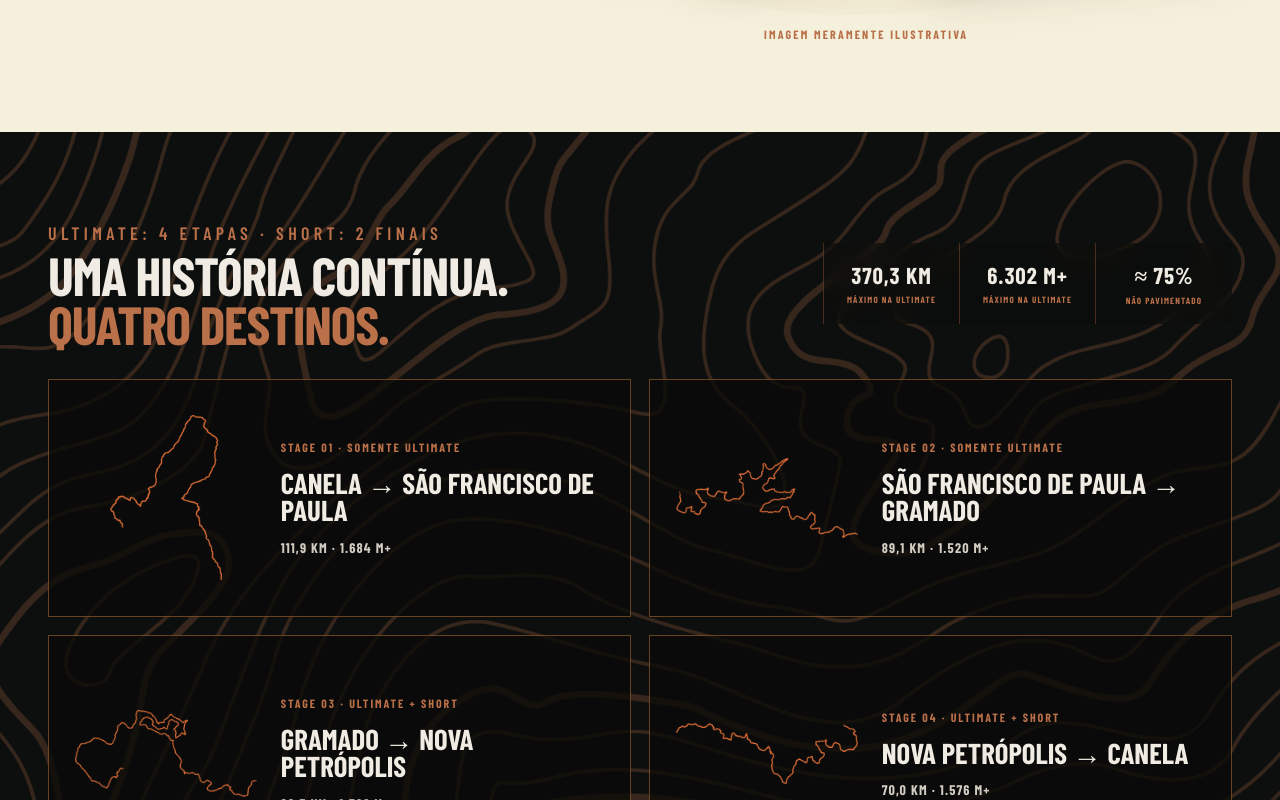
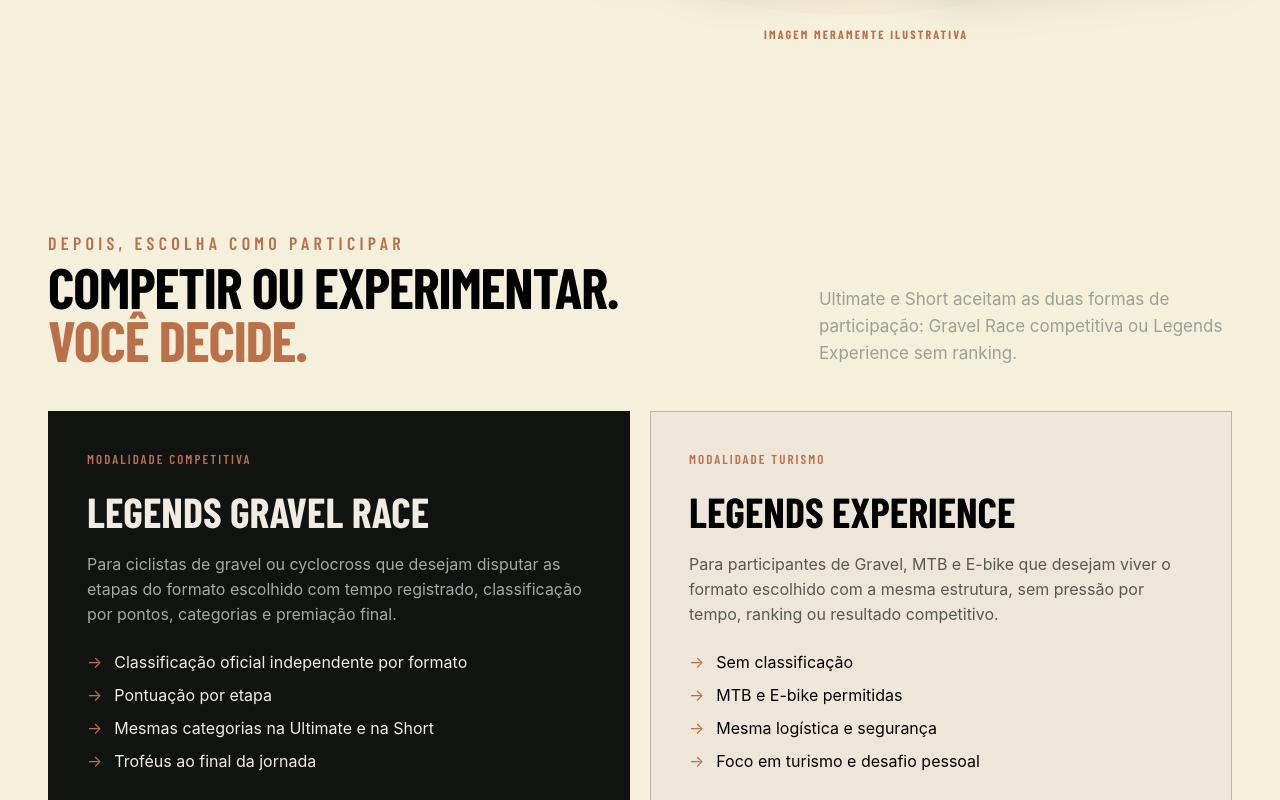
Before and after one commit to fabianolegends/legendsultimate, a Next.js app: page / in a window 1280 px wide. Shown: the part 3080-3880 px from the top of the page. Built offline with nearby package versions, Linux system fonts and the light colour scheme; a web font is replaced by a local one.

Commit message:
Remove route overview from homepage

```diff
--- a/app/page.tsx
+++ b/app/page.tsx
@@ -167,8 +167,6 @@ export function HomePage({ locale = "pt" }: { locale?: Locale }) {
         </figure>
       </div></section>
 
-      <section className="routePreview" id="percurso"><div className="wide"><div className="sectionHead"><div><p className="kicker">{t.routes.eyebrow}</p><h2>{t.routes.titleLead}<br /><em>{t.routes.titleAccent}</em></h2></div><div className="routeSummary"><span>{locale === "en" ? "370.3" : "370,3"} km<small>{t.routes.maxUltimate}</small></span><span>{locale === "en" ? "6,302" : "6.302"} m+<small>{t.routes.maxUltimate}</small></span><span>≈ 75%<small>{t.routes.nonPaved}</small></span></div></div><RouteExplorer stages={localizedStages} ariaLabel={t.routes.stagesAria} routeAltPrefix={t.routes.routeAlt} /></div></section>
-
       <section className="modes" id="modalidades"><div className="wide"><div className="sectionHead"><div><p className="kicker">{t.modes.eyebrow}</p><h2>{t.modes.titleLead}<br /><em>{t.modes.titleAccent}</em></h2></div><p>{t.modes.description}</p></div><div className="modeGrid"><div className="modeCard dark"><span className="tag">{t.modes.raceTag}</span><h3>Legends Gravel Race</h3><p>{t.modes.raceDescription}</p><ul>{t.modes.raceItems.map((item) => <li key={item}>{item}</li>)}</ul></div><div className="modeCard"><span className="tag">{t.modes.experienceTag}</span><h3>Legends Experience</h3><p>{t.modes.experienceDescription}</p><ul>{t.modes.experienceItems.map((item) => <li key={item}>{item}</li>)}</ul></div></div></div></section>
       <section className="factsBand"><div className="wide"><div className="sectionHead"><div><p className="kicker">{t.differences.eyebrow}</p><h2>{t.differences.titleLead}<br /><em>{t.differences.titleAccent}</em></h2></div><p>{t.differences.description}</p></div><div className="factsGrid">{localizedDifferences.map(([n,title,text]) => <div className="fact" key={n}><span>{n}</span><h3>{title}</h3><p>{text}</p></div>)}</div></div></section>
       <section className="engineHome" id="race-engine"><div className="wide"><div className="engineHomeHead"><div><p className="kicker">{t.raceEngine.eyebrow}</p><h2>{t.raceEngine.titleLead}<br /><em>{t.raceEngine.titleAccent}</em></h2></div><div className="engineIntroSide"><p>{t.raceEngine.description}</p><a className="engineLink" href="/race-engine">{t.raceEngine.cta} <span>→</span></a></div></div><div className="engineCards engineCardsCompact">{localizedEngineFeatures.map(([icon,title,text])=><article className="engineCard" key={title}><span className="engineIcon" aria-hidden="true">{icon}</span><div><h3>{title}</h3><p>{text}</p></div></article>)}</div></div></section>
```
